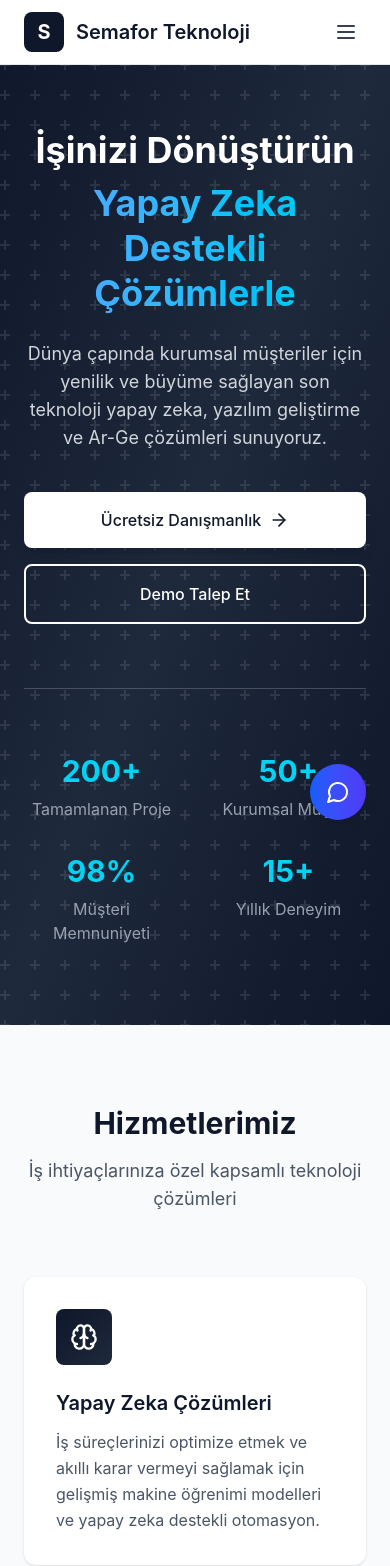
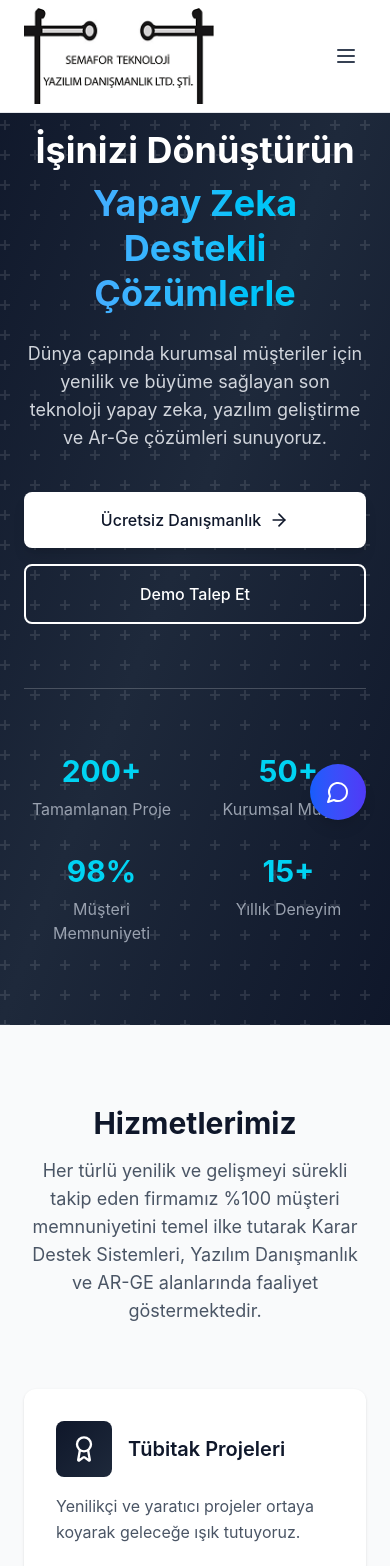
Before and after one commit to elifduzcan/semafor_website, a React (Vite) app: page / in a window 390 px wide. Shown: the top 1566 px of the page. Built offline with nearby package versions, Linux system fonts and the light colour scheme.

Commit message:
feat: Update About section with accurate company information

```diff
--- a/index.html
+++ b/index.html
@@ -3,6 +3,7 @@
   <head>
     <meta charset="UTF-8" />
     <meta name="viewport" content="width=device-width, initial-scale=1.0" />
+    <link rel="icon" href="/favicon.ico" type="image/x-icon" />
     <title>Semafor</title>
   </head>
   <body>
--- a/src/app/components/Footer.tsx
+++ b/src/app/components/Footer.tsx
@@ -1,4 +1,4 @@
-import { Mail, Phone, MapPin, Linkedin, Twitter, Github, Facebook } from "lucide-react";
+import { Mail, Phone, MapPin, Linkedin, Twitter, Github, Facebook, Instagram } from "lucide-react";
 
 export function Footer() {
   const quickLinks = [
@@ -9,17 +9,17 @@ export function Footer() {
   ];
 
   const services = [
-    { label: "Yapay Zeka Çözümleri", href: "#" },
-    { label: "IoT Geliştirme", href: "#" },
-    { label: "Ar-Ge Hizmetleri", href: "#" },
-    { label: "Web ve Mobil", href: "#" },
+    { label: "Tübitak Projeleri", href: "#services" },
+    { label: "Karar Destek Sistemleri", href: "#services" },
+    { label: "Pazarlama Çözümleri", href: "#services" },
+    { label: "İş Analizleri", href: "#services" },
+    { label: "Yazılım Danışmanlık", href: "#services" },
+    { label: "Veri Bilimi", href: "#services" },
   ];
 
   const socialLinks = [
-    { icon: Linkedin, href: "#", label: "LinkedIn" },
-    { icon: Twitter, href: "#", label: "Twitter" },
-    { icon: Github, href: "#", label: "GitHub" },
-    { icon: Facebook, href: "#", label: "Facebook" },
+    { icon: Linkedin, href: "https://www.linkedin.com/company/semafor-teknoloji/", label: "LinkedIn" },
+    { icon: Instagram, href: "https://www.instagram.com/semafor.teknoloji/", label: "Instagram" },
   ];
 
   return (
@@ -30,13 +30,10 @@ export function Footer() {
           {/* Company Info */}
           <div>
             <div className="flex items-center mb-6">
-              <div className="w-10 h-10 bg-white rounded-lg flex items-center justify-center">
-                <span className="text-[#0F172A] text-xl font-bold">S</span>
-              </div>
-              <span className="ml-3 text-xl font-semibold">Semafor Teknoloji</span>
+              <span className="text-lg font-semibold">Semafor Teknoloji</span>
             </div>
             <p className="text-gray-400 mb-6 leading-relaxed">
-              2011'den beri işletmeleri son teknoloji yapay zeka ve yazılım çözümleriyle güçlendiriyoruz.
+              2014'ten beri işletmeleri son teknoloji yapay zeka ve yazılım çözümleriyle güçlendiriyoruz.
             </p>
             <div className="flex gap-4">
               {socialLinks.map((social, index) => (
@@ -72,12 +69,12 @@ export function Footer() {
           {/* Services */}
           <div>
             <h4 className="font-semibold text-lg mb-6">Hizmetlerimiz</h4>
-            <ul className="space-y-3">
+            <ul className="space-y-2">
               {services.map((service, index) => (
                 <li key={index}>
                   <a
                     href={service.href}
-                    className="text-gray-400 hover:text-white transition-colors"
+                    className="text-sm text-gray-400 hover:text-white transition-colors"
                   >
                     {service.label}
                   </a>
@@ -93,43 +90,22 @@ export function Footer() {
               <li className="flex items-start gap-3">
                 <Mail className="h-5 w-5 text-cyan-400 mt-0.5 flex-shrink-0" />
                 <a href="mailto:info@semaforteknoloji.com" className="text-gray-400 hover:text-white transition-colors">
-                  info@semaforteknoloji.com
+                  bilgi@semaforteknoloji.com
                 </a>
               </li>
               <li className="flex items-start gap-3">
                 <Phone className="h-5 w-5 text-cyan-400 mt-0.5 flex-shrink-0" />
                 <a href="tel:+902121234567" className="text-gray-400 hover:text-white transition-colors">
-                  +90 (212) 123 45 67
+                  +90 232 412 80 48
                 </a>
               </li>
               <li className="flex items-start gap-3">
                 <MapPin className="h-5 w-5 text-cyan-400 mt-0.5 flex-shrink-0" />
                 <span className="text-gray-400">
-                  Teknoloji Caddesi No: 123<br />
-                  İstanbul, Türkiye
+                  Mithatpaşa Caddesi Dokuz Eylül Üniversitesi İnciraltı Yerleşkesi No:56/20 Depark Sağlık Zeytin Binası Ofis:205 Balçova / İZMİR
                 </span>
               </li>
             </ul>
-          </div>
-        </div>
-
-        {/* Bottom Bar */}
-        <div className="pt-8 border-t border-white/10">
-          <div className="flex flex-col md:flex-row justify-between items-center gap-4">
-            <p className="text-gray-400 text-sm">
-              © {new Date().getFullYear()} Semafor Teknoloji. All rights reserved.
-            </p>
-            <div className="flex gap-6 text-sm">
-              <a href="#" className="text-gray-400 hover:text-white transition-colors">
-                Gizlilik Politikası
-              </a>
-              <a href="#" className="text-gray-400 hover:text-white transition-colors">
-                Kullanım Koşulları
-              </a>
-              <a href="#" className="text-gray-400 hover:text-white transition-colors">
-                Çerez Politikası
-              </a>
-            </div>
           </div>
         </div>
       </div>
--- a/src/app/components/Hero.tsx
+++ b/src/app/components/Hero.tsx
@@ -2,7 +2,7 @@ import { ArrowRight } from "lucide-react";
 
 export function Hero() {
   return (
-    <section className="relative bg-gradient-to-br from-[#0F172A] via-[#1E293B] to-[#0F172A] text-white pt-32 pb-20 md:pt-40 md:pb-32">
+    <section id="hero" className="relative bg-gradient-to-br from-[#0F172A] via-[#1E293B] to-[#0F172A] text-white pt-32 pb-20 md:pt-40 md:pb-32">
       {/* Background Pattern */}
       <div className="absolute inset-0 opacity-10">
         <div className="absolute inset-0" style={{
--- a/src/app/components/Navigation.tsx
+++ b/src/app/components/Navigation.tsx
@@ -5,6 +5,7 @@ export function Navigation() {
   const [mobileMenuOpen, setMobileMenuOpen] = useState(false);
 
   const menuItems = [
+    { label: "Anasayfa", href: "#hero" },
     { label: "Hizmetler", href: "#services" },
     { label: "Projeler", href: "#projects" },
     { label: "Hakkımızda", href: "#about" },
@@ -14,14 +15,11 @@ export function Navigation() {
   return (
     <nav className="fixed top-0 left-0 right-0 bg-white border-b border-gray-200 z-50">
       <div className="max-w-7xl mx-auto px-6 lg:px-8">
-        <div className="flex items-center justify-between h-16">
+        <div className="flex items-center justify-between h-28">
           {/* Logo */}
           <div className="flex-shrink-0">
-            <a href="/" className="flex items-center">
-              <div className="w-10 h-10 bg-[#0F172A] rounded-lg flex items-center justify-center">
-                <span className="text-white text-xl font-bold">S</span>
-              </div>
-              <span className="ml-3 text-xl font-semibold text-[#0F172A]">Semafor Teknoloji</span>
+            <a href="/" className="flex items-center" aria-label="Semafor Teknoloji">
+              <img src="/logo.png" alt="Semafor Teknoloji" className="h-24 w-auto rounded-md" />
             </a>
           </div>
 
@@ -31,7 +29,7 @@ export function Navigation() {
               <a
                 key={item.label}
                 href={item.href}
-                className="text-gray-700 hover:text-[#0F172A] transition-colors"
+                className="text-lg font-bold text-gray-700 hover:text-[#0F172A] transition-colors"
               >
                 {item.label}
               </a>
@@ -54,7 +52,7 @@ export function Navigation() {
               <a
                 key={item.label}
                 href={item.href}
-                className="block px-4 py-3 text-gray-700 hover:bg-gray-50 hover:text-[#0F172A]"
+                className="block px-4 py-3 text-lg font-semibold text-gray-700 hover:bg-gray-50 hover:text-[#0F172A]"
                 onClick={() => setMobileMenuOpen(false)}
               >
                 {item.label}
--- a/src/app/components/Services.tsx
+++ b/src/app/components/Services.tsx
@@ -1,26 +1,36 @@
-import { Brain, Cpu, FlaskConical, Smartphone } from "lucide-react";
+import { Award, GitBranch, ShoppingCart, TrendingUp, Code, BarChart3 } from "lucide-react";
 
 export function Services() {
   const services = [
     {
-      icon: Brain,
-      title: "Yapay Zeka Çözümleri",
-      description: "İş süreçlerinizi optimize etmek ve akıllı karar vermeyi sağlamak için gelişmiş makine öğrenimi modelleri ve yapay zeka destekli otomasyon.",
+      icon: Award,
+      title: "Tübitak Projeleri",
+      description: "Yenilikçi ve yaratıcı projeler ortaya koyarak geleceğe ışık tutuyoruz.",
     },
     {
-      icon: Cpu,
-      title: "IoT Çözümleri",
-      description: "Donanım entegrasyonu, bulut bağlantısı ve gerçek zamanlı veri analitiği dahil uçtan uca IoT geliştirme hizmetleri.",
+      icon: GitBranch,
+      title: "Karar Destek Sistemleri",
+      description: "Veri madenciliği ve yapay zeka ile bilişim tekniklerine dayalı, çok fonksiyonlu tahminleme projeleri üretiyoruz.",
     },
     {
-      icon: FlaskConical,
-      title: "Ar-Ge Hizmetleri",
-      description: "Kanıtlanmış metodolojilerle son teknoloji fikirlerinizi hayata geçirmek için yenilikçi araştırma ve geliştirme çözümleri.",
+      icon: ShoppingCart,
+      title: "Pazarlama Çözümleri",
+      description: "Projelerimizle müşteri segmentasyonu, satış ve pazarlama kampanyası yönetimi yapıyoruz.",
     },
     {
-      icon: Smartphone,
-      title: "Web ve Mobil Geliştirme",
-      description: "iOS ve Android için duyarlı web uygulamaları ve native mobil uygulamalar oluşturan full-stack geliştirme hizmetleri.",
+      icon: TrendingUp,
+      title: "İş Analizleri",
+      description: "Geçmiş verilerinizi analiz ederek geleceğe yönelik anlamlı tahminler yapabilmesini sağlıyoruz.",
+    },
+    {
+      icon: Code,
+      title: "Yazılım Danışmanlık",
+      description: "Enerji, giyim, parekende, gıda gibi pek çok alanda yazılım hizmeti veriyoruz.",
+    },
+    {
+      icon: BarChart3,
+      title: "Veri Bilimi",
+      description: "Verilerden değer elde etmek üzere bilimsel yöntemleri, süreçleri, algoritmaları ve sistemleri kullanıyoruz.",
     },
   ];
 
@@ -32,24 +42,26 @@ export function Services() {
           <h2 className="text-3xl md:text-4xl font-bold text-[#0F172A] mb-4">
             Hizmetlerimiz
           </h2>
-          <p className="text-lg text-gray-600 max-w-2xl mx-auto">
-            İş ihtiyaçlarınıza özel kapsamlı teknoloji çözümleri
+          <p className="text-lg text-gray-600 max-w-2xl mx-auto text-center">
+            Her türlü yenilik ve gelişmeyi sürekli takip eden firmamız %100 müşteri memnuniyetini temel ilke tutarak Karar Destek Sistemleri, Yazılım Danışmanlık ve AR-GE alanlarında faaliyet göstermektedir.
           </p>
         </div>
 
         {/* Services Grid */}
-        <div className="grid md:grid-cols-2 lg:grid-cols-4 gap-8">
+        <div className="grid md:grid-cols-3 lg:grid-cols-3 gap-8">
           {services.map((service, index) => (
             <div
               key={index}
               className="bg-white p-8 rounded-xl shadow-sm hover:shadow-lg transition-shadow duration-300 group"
             >
-              <div className="w-14 h-14 bg-gradient-to-br from-[#0F172A] to-[#1E293B] rounded-lg flex items-center justify-center mb-6 group-hover:scale-110 transition-transform duration-300">
-                <service.icon className="h-7 w-7 text-white" />
+              <div className="flex items-center gap-4 mb-4">
+                <div className="w-14 h-14 bg-gradient-to-br from-[#0F172A] to-[#1E293B] rounded-lg flex items-center justify-center flex-shrink-0 group-hover:scale-110 transition-transform duration-300">
+                  <service.icon className="h-7 w-7 text-white" />
+                </div>
+                <h3 className="text-xl font-semibold text-[#0F172A]">
+                  {service.title}
+                </h3>
               </div>
-              <h3 className="text-xl font-semibold text-[#0F172A] mb-3">
-                {service.title}
-              </h3>
               <p className="text-gray-600 leading-relaxed">
                 {service.description}
               </p>
--- a/src/app/components/WhyChooseUs.tsx
+++ b/src/app/components/WhyChooseUs.tsx
@@ -3,20 +3,20 @@ import { CheckCircle } from "lucide-react";
 export function WhyChooseUs() {
   const benefits = [
     {
-      title: "Kanıtlanmış Başarı Geçmişi",
-      description: "Fortune 500 şirketleri ve yenilikçi girişimler için 15 yılı aşkın başarılı proje deneyimi.",
+      title: "Teknopark Köklü Yapı",
+      description: "2014 yılında KOSGEB Ar-Ge İnovasyon desteği ile Dokuz Eylül Üniversitesi Sağlık Teknoparkı bünyesinde kurulduk.",
     },
     {
-      title: "Uzman Ekip",
-      description: "Sertifikalı mühendisler ve veri bilimcilerinden oluşan ekibimiz, yapay zeka, bulut bilişim ve kurumsal yazılım konularında derin uzmanlık sunuyor.",
+      title: "Müşteri Memnuniyeti Odaklı",
+      description: "Yapılan tüm çalışmalarda %100 müşteri memnuniyeti ilke edinilmiş olup, beraber çalışılan bütün kurumların güveni kazanılmıştır.",
     },
     {
-      title: "Çevik Metodoloji",
-      description: "Sürekli geri bildirimli hızlı ve yinelemeli geliştirme, projenizin zaman ve bütçe planında kalmasını sağlar.",
+      title: "Yapay Zeka ve Karar Destek Sistemleri",
+      description: "Mevcut problemleri çözmek ve kritik kararlar almak için yapay zeka, makine öğrenmesi ve karar destek sistemi projeleri geliştiriyoruz.",
     },
     {
-      title: "7/24 Destek",
-      description: "Çözümlerinizin her zaman sorunsuz çalışması için kesintisiz teknik destek ve bakım hizmeti.",
+      title: "AR-GE Uzmanlığı",
+      description: "TÜBİTAK ve KOSGEB destekli katma değeri yüksek AR-GE projeleri ile Yapay Zeka ve Sağlık alanında yenilikçi çözümler üretiyoruz.",
     },
   ];
 
@@ -27,10 +27,10 @@ export function WhyChooseUs() {
           {/* Left Column - Content */}
           <div>
             <h2 className="text-3xl md:text-4xl font-bold text-[#0F172A] mb-6">
-              Neden Semafor Teknoloji?
+              Hakkımızda
             </h2>
             <p className="text-lg text-gray-600 mb-10">
-              Sadece çalışan değil, kuruluşunuz için ölçülebilir sonuçlar sağlayan çözümler sunmak için teknik mükemmelliği iş bilgisiyle birleştiriyoruz.
+              Semafor Teknoloji, 2014 yılında KOSGEB Ar-Ge İnovasyon desteği ile Dokuz Eylül Üniversitesi Sağlık Teknoparkı bünyesinde kurulmuştur. Bilişim Teknolojileri sektöründe birçok deneyime sahip Semafor Teknoloji İzmir merkezlidir. Yapılan tüm çalışmalarda müşteri memnuniyeti ilke edinilmiş olup, beraber çalışılan bütün kurumların güveni kazanılmıştır.
             </p>
 
             <div className="space-y-6">
```
Also changed, not shown: public/logo.png (added).
